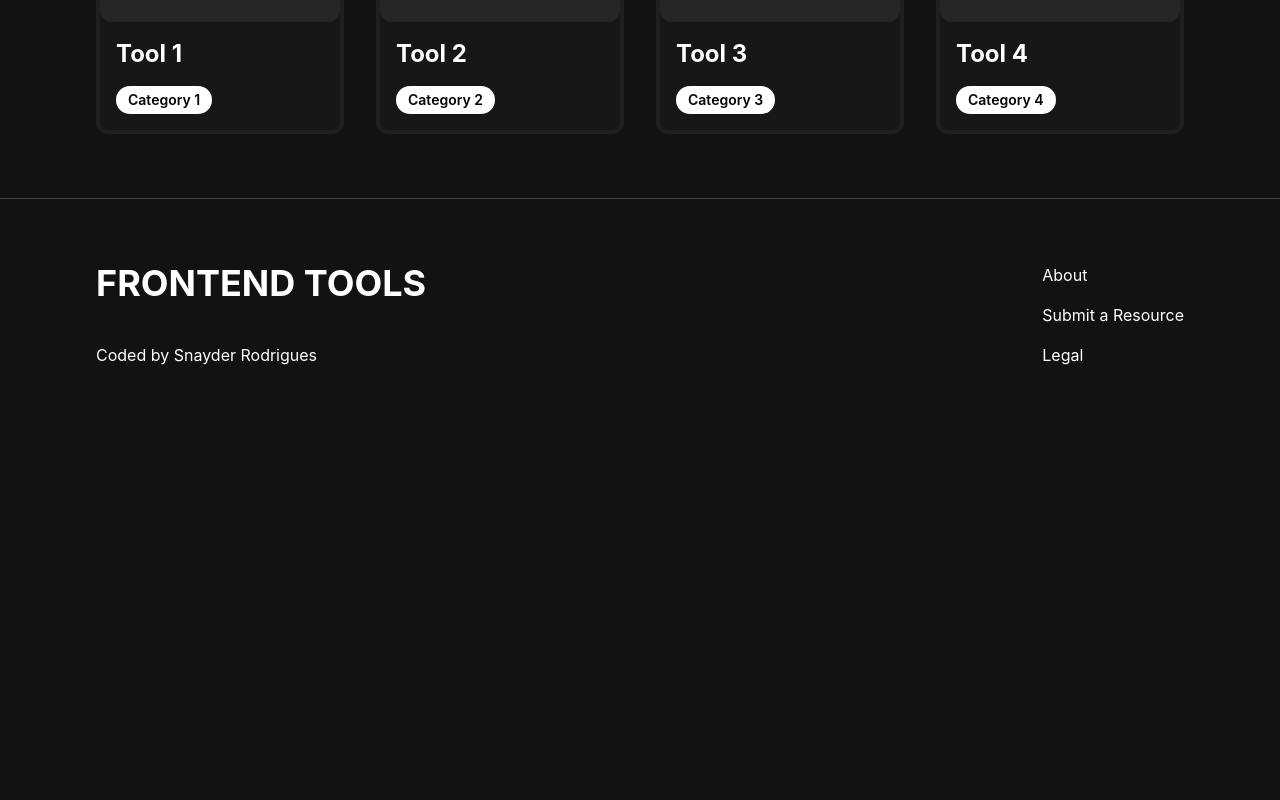
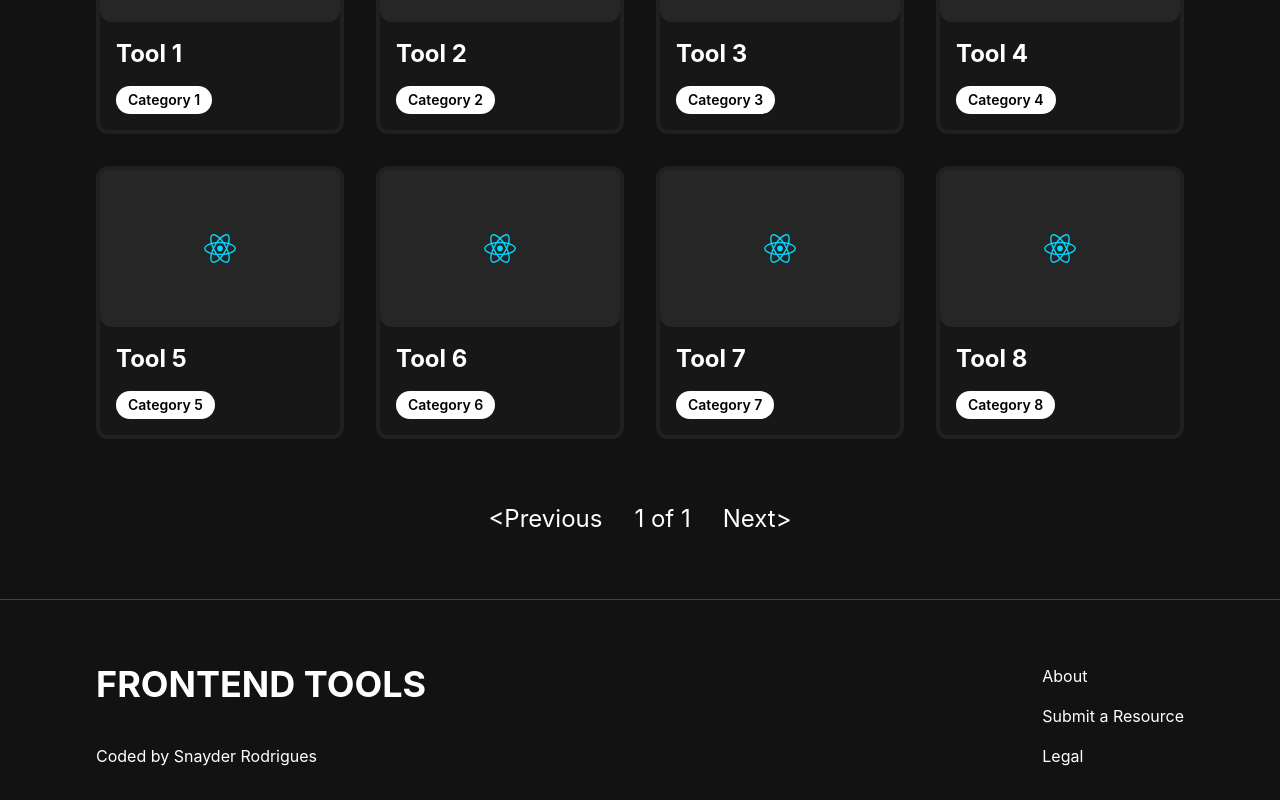
Before and after one commit to SnayderRodrigues/frontcards, a React (Vite) app: page / in a window 1280 px wide. Shown: the part 904-1704 px from the top of the page. Before the commit the page ends 1303 px from the top, so only its background shows below. Built offline with nearby package versions, Linux system fonts and the light colour scheme.

Commit message:
update: add pagination section to tools HomePage

```diff
--- a/src/pages/HomePage.jsx
+++ b/src/pages/HomePage.jsx
@@ -1,15 +1,18 @@
 import React from "react";
+import { Link } from "react-router-dom";
 import ToolImage from "../assets/react.svg";
 
 const HomePage = () => {
   const FeaturedTool = ({ image, category, title }) => (
-    <div className="bg-neutral-900 border-4 rounded-xl border-neutral-600 border-opacity-15 overflow-hidden w-full hover:border-opacity-50 transition-colors duration-150 ease-in">
+    <div className="bg-neutral-900 border-4 rounded-xl border-neutral-600 border-opacity-15 overflow-hidden w-full hover:border-opacity-50 transition-colors duration-150 ease-in cursor-pointer">
       <div className="flex items-center justify-center bg-neutral-800 rounded-b-xl">
         <img src={image} className="w-2/3 p-16" />
       </div>
       <div className="flex flex-col gap-4 p-4">
         <span className="text-2xl font-bold">{title}</span>
-        <span className="w-fit text-sm font-semibold text-black bg-white px-3 py-1 rounded-full">{category}</span>
+        <span className="w-fit text-sm font-semibold text-black bg-white px-3 py-1 rounded-full">
+          {category}
+        </span>
       </div>
     </div>
   );
@@ -34,6 +37,26 @@ const HomePage = () => {
       image: ToolImage,
       category: "Category 4",
       title: "Tool 4",
+    },
+    {
+      image: ToolImage,
+      category: "Category 5",
+      title: "Tool 5",
+    },
+    {
+      image: ToolImage,
+      category: "Category 6",
+      title: "Tool 6",
+    },
+    {
+      image: ToolImage,
+      category: "Category 7",
+      title: "Tool 7",
+    },
+    {
+      image: ToolImage,
+      category: "Category 8",
+      title: "Tool 8",
     },
   ];
 
@@ -96,6 +119,11 @@ const HomePage = () => {
                 />
               ))}
             </div>
+            <div className="flex justify-center gap-8 text-2xl mb-16">
+              <Link>{"<"}Previous</Link>
+              <span>1 of 1</span>
+              <Link>Next{">"}</Link>
+            </div>
           </div>
         </section>
       </main>
```
